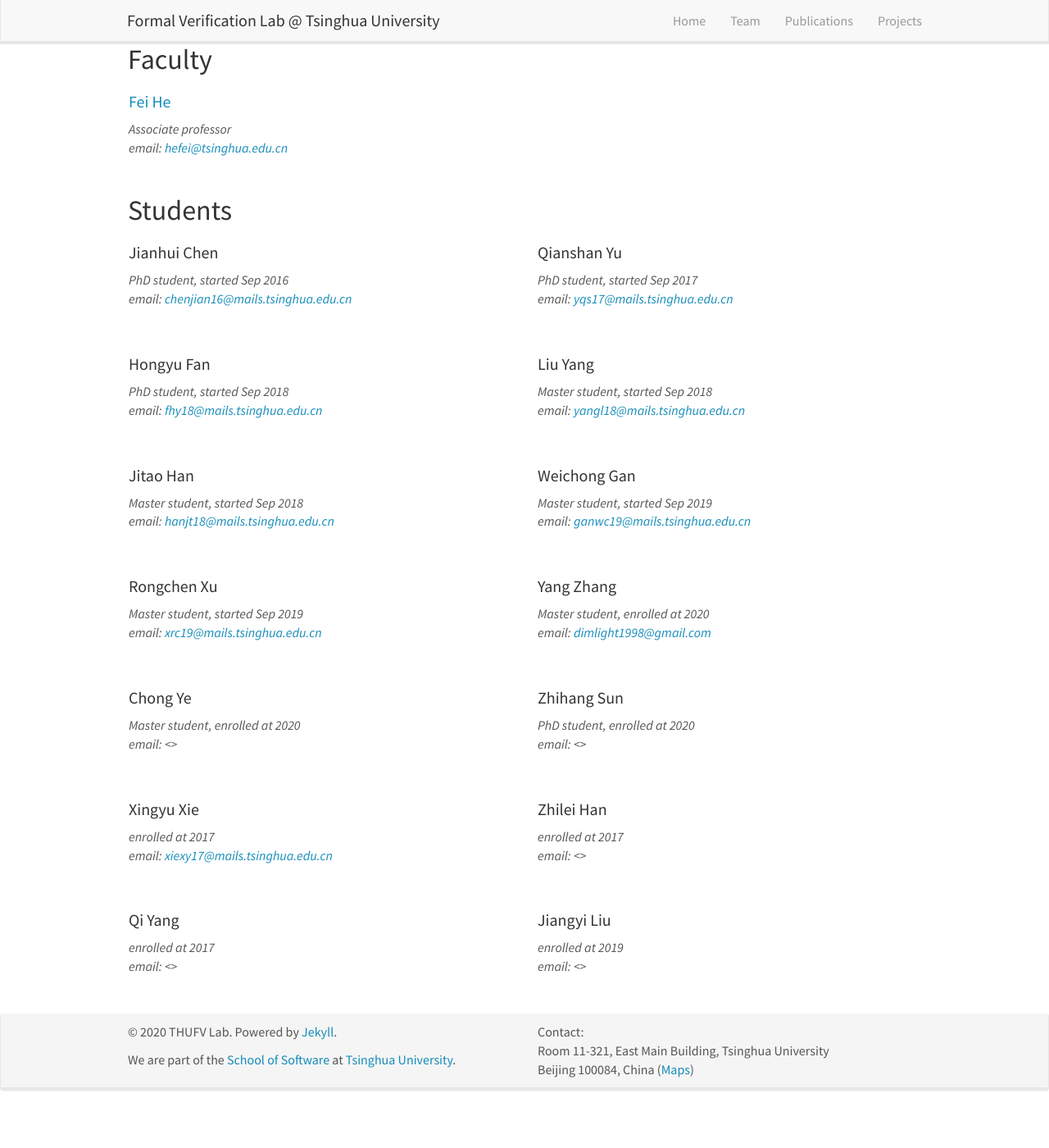
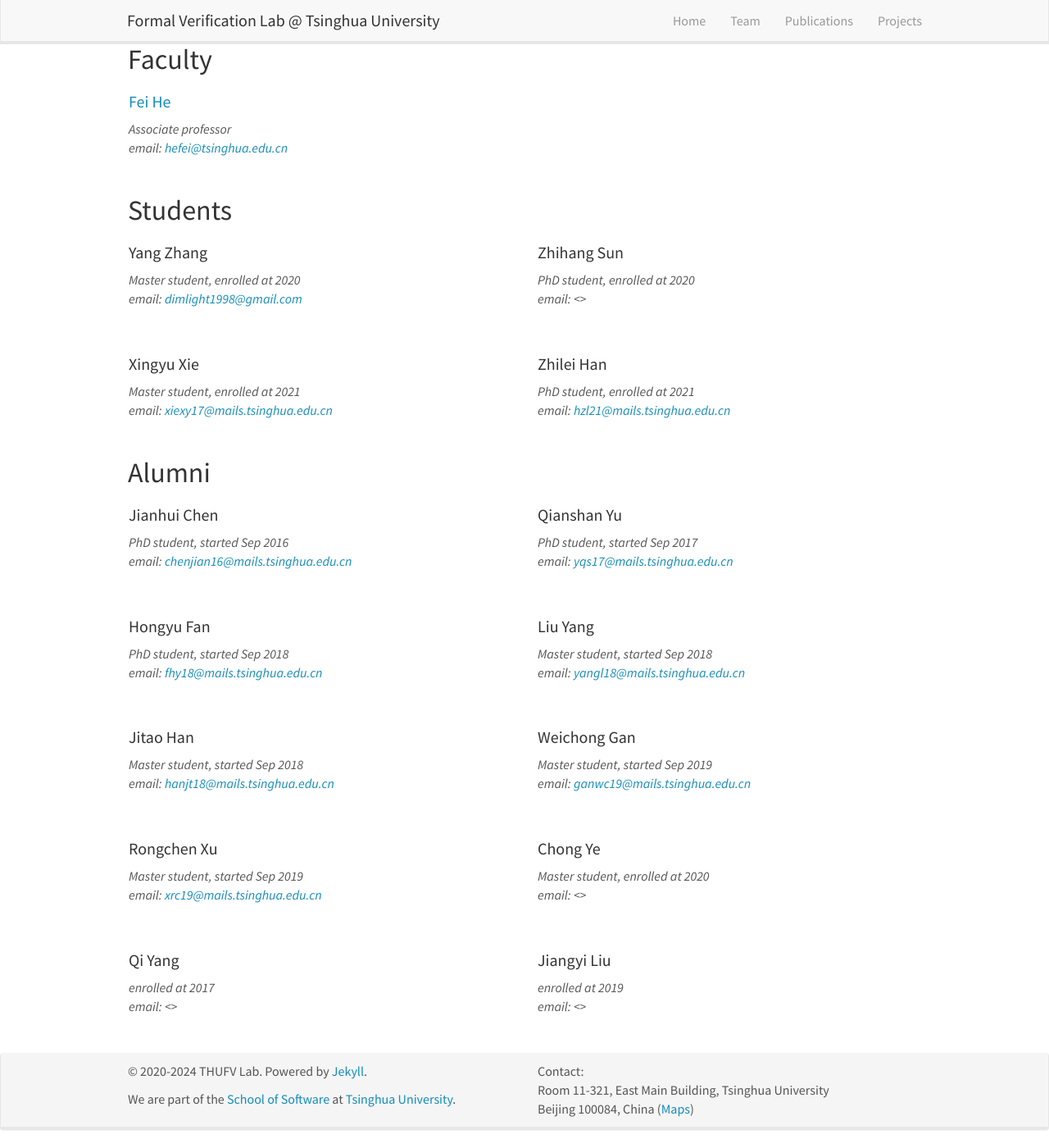
Before and after one commit to thufv/thufv.github.io, a Jekyll site: the page built from _pages/team.md, in a window 1280 px wide and 1400 px high, scrolled down 162 px. Shown: the whole window at 82% size. Built offline with Jekyll 4.4.1, drawn with Linux system fonts in a browser that asks for light colours; nearby versions of some CDN libraries; before the commit the page ends 1514 px from its top, so only the background shows below that.

Commit message:
update student & alumni info

```diff
--- a/_config.yml
+++ b/_config.yml
@@ -9,11 +9,10 @@
 title: Tsinghua University Formal Verification Lab
 email: hefei@tsinghua.edu.cn
 description: > # this means to ignore newlines until "baseurl:"
-  Write an awesome description for your new site here. You can edit this
-  line in _config.yml. It will appear in your document head meta (for
-  Google search results) and in your feed.xml site description.
+  Homepage of the Formal Verification Lab in Tsinghua University, Led by
+  Professor Fei He.
 baseurl: ""
-url: ""
+url: "https://thufv.github.io"
 
 include:
   - .htaccess
--- a/_data/alumni_master.yml
+++ /dev/null
@@ -1,3 +0,0 @@
-- name: XXX YYY, Graduated at 2333
-
-- name: WWW ZZZ, Graduated at 2333
--- a/_data/alumni_phd.yml
+++ /dev/null
@@ -1,3 +0,0 @@
-- name: XXX YYY, Graduated at 2017
-
-- name: XXX YYY, Graduated at 2016
--- a/_data/students.yml
+++ b/_data/students.yml
@@ -8,81 +8,10 @@
 #  education3:
 #  education4:
 #
-- name: Jianhui Chen
-  photo: rock.jpg
-  info: PhD student, started Sep 2016
-  email: chenjian16@mails.tsinghua.edu.cn
-  number_intro: 0
-  intro1:
-  intro2:
-  intro3:
-
-- name: Qianshan Yu
-  photo: rock.jpg
-  info: PhD student, started Sep 2017
-  email: yqs17@mails.tsinghua.edu.cn
-  number_intro: 0
-  intro1: Interested in coffee
-  intro2:
-
-- name: Hongyu Fan
-  photo: rock.jpg
-  info: PhD student, started Sep 2018
-  email: fhy18@mails.tsinghua.edu.cn
-  number_intro: 0
-  intro1:
-  intro2:
-  intro3:
-  intro4:
-
-- name: Liu Yang
-  photo: rock.jpg
-  info: Master student, started Sep 2018
-  email: yangl18@mails.tsinghua.edu.cn
-  number_intro: 0
-  intro1:
-  intro2:
-
-- name: Jitao Han
-  photo: rock.jpg
-  info: Master student, started Sep 2018
-  email: hanjt18@mails.tsinghua.edu.cn
-  number_intro: 0
-  intro1:
-  intro2:
-  intro3:
-  intro4:
-
-- name: Weichong Gan
-  photo: rock.jpg
-  info: Master student, started Sep 2019
-  email: ganwc19@mails.tsinghua.edu.cn
-  number_intro: 0
-  intro1:
-  intro2:
-  intro3:
-  intro4:
-
-- name: Rongchen Xu
-  photo: rock.jpg
-  info: Master student, started Sep 2019
-  email: xrc19@mails.tsinghua.edu.cn
-  number_intro: 0
-  intro1:
-  intro2:
-  intro3:
-  intro4:
-
 - name: Yang Zhang
   photo: rock.jpg
   info: Master student, enrolled at 2020
   email: dimlight1998@gmail.com
-  number_intro: 0
-
-- name: Chong Ye
-  photo: rock.jpg
-  info: Master student, enrolled at 2020
-  email:
   number_intro: 0
 
 - name: Zhihang Sun
@@ -93,14 +22,9 @@
 
 - name: Xingyu Xie
   photo: rock.jpg
-  info: enrolled at 2017
+  info: Master student, enrolled at 2021
   email: xiexy17@mails.tsinghua.edu.cn
 
 - name: Zhilei Han
-  info: enrolled at 2017
-
-- name: Qi Yang
-  info: enrolled at 2017
-
-- name: Jiangyi Liu
-  info: enrolled at 2019
+  info: PhD student, enrolled at 2021
+  email: hzl21@mails.tsinghua.edu.cn
--- a/_includes/footer.html
+++ b/_includes/footer.html
@@ -4,7 +4,7 @@
 	  <div class="row">
 		<div class="col-sm-6">
 
-		  <p>&copy 2020 THUFV Lab. Powered by <a href="https://jekyllrb.com/">Jekyll</a>.</p>
+		  <p>&copy 2020-2024 THUFV Lab. Powered by <a href="https://jekyllrb.com/">Jekyll</a>.</p>
 
 		  <p><a href="{{ site.url }}{{ site.baseurl }}/aboutwebsite.html"></a></p>
 
--- a/_pages/team.md
+++ b/_pages/team.md
@@ -126,3 +126,56 @@ permalink: /team/
 {% if even_odd == 1 %}
 </div>
 {% endif %}
+
+## Alumni
+{% assign number_printed = 0 %}
+{% for member in site.data.alumnis %}
+
+{% assign even_odd = number_printed | modulo: 2 %}
+
+{% if even_odd == 0 %}
+<div class="row">
+{% endif %}
+
+<div class="col-sm-6 clearfix">
+  <h4>{{ member.name }}</h4>
+  <i>{{ member.info }}<br>email: <{{ member.email }}></i>
+  <ul style="overflow: hidden">
+
+  {% if member.number_intro == 1 %}
+  <li> {{ member.intro1 }} </li>
+  {% endif %}
+
+  {% if member.number_intro == 2 %}
+  <li> {{ member.intro1 }} </li>
+  <li> {{ member.intro2 }} </li>
+  {% endif %}
+
+  {% if member.number_intro == 3 %}
+  <li> {{ member.intro1 }} </li>
+  <li> {{ member.intro2 }} </li>
+  <li> {{ member.intro3 }} </li>
+  {% endif %}
+
+  {% if member.number_intro == 4 %}
+  <li> {{ member.intro1 }} </li>
+  <li> {{ member.intro2 }} </li>
+  <li> {{ member.intro3 }} </li>
+  <li> {{ member.intro4 }} </li>
+  {% endif %}
+
+  </ul>
+</div>
+
+{% assign number_printed = number_printed | plus: 1 %}
+
+{% if even_odd == 1 %}
+</div>
+{% endif %}
+
+{% endfor %}
+
+{% assign even_odd = number_printed | modulo: 2 %}
+{% if even_odd == 1 %}
+</div>
+{% endif %}
```
Also changed, not shown: _data/alumnis.yml (added, +86 -0 lines), 1 other file.
